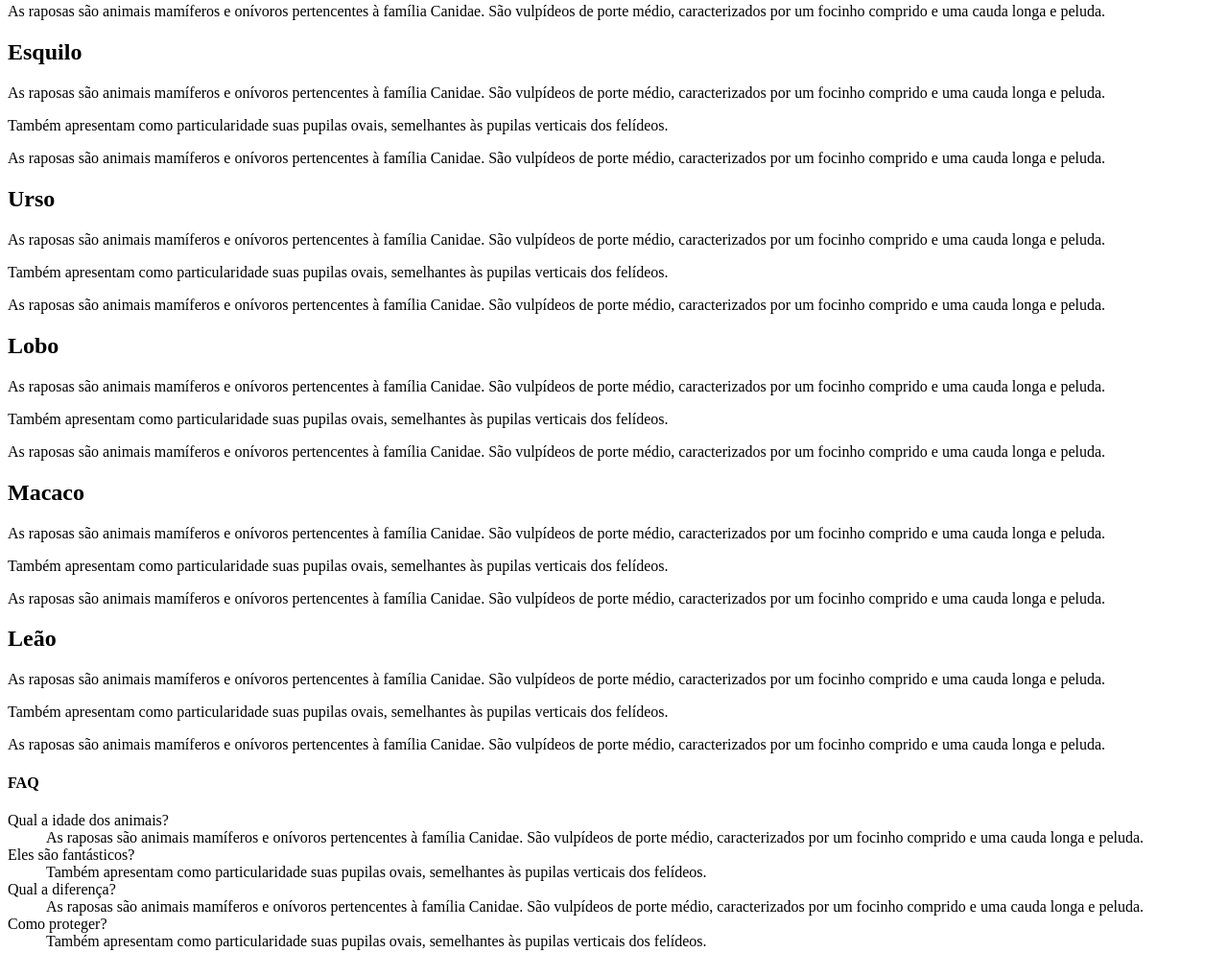
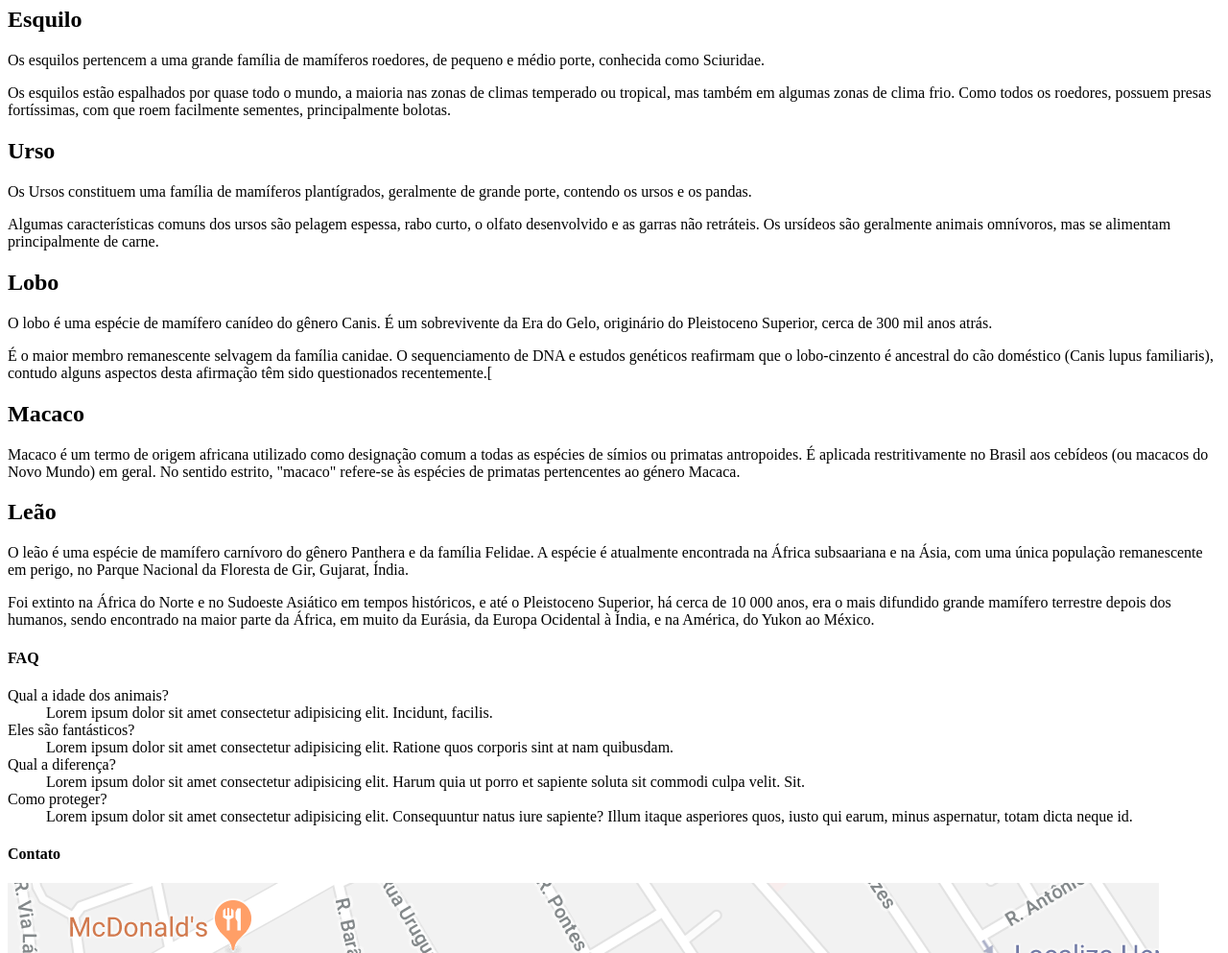
Before and after one commit to rafaelamiranda/animais-fantasticos, a plain HTML site: page index.html in a window 1280 px wide. Shown: the part 5103-6096 px from the top of the page at 96% size. Drawn offline with Linux system fonts and the light colour scheme.

Commit message:
atualização de textos

```diff
--- a/index.html
+++ b/index.html
@@ -44,49 +44,42 @@
 					<h2>Raposa</h2>
 					<p>As raposas são animais mamíferos e onívoros pertencentes à família Canidae. São vulpídeos de porte médio, caracterizados por um focinho comprido e uma cauda longa e peluda.</p>
 					<p>Também apresentam como particularidade suas pupilas ovais, semelhantes às pupilas verticais dos felídeos.</p>
-					<p>As raposas são animais mamíferos e onívoros pertencentes à família Canidae. São vulpídeos de porte médio, caracterizados por um focinho comprido e uma cauda longa e peluda.</p>
 				</section>
 				<section>
 					<h2>Esquilo</h2>
-					<p>As raposas são animais mamíferos e onívoros pertencentes à família Canidae. São vulpídeos de porte médio, caracterizados por um focinho comprido e uma cauda longa e peluda.</p>
-					<p>Também apresentam como particularidade suas pupilas ovais, semelhantes às pupilas verticais dos felídeos.</p>
-					<p>As raposas são animais mamíferos e onívoros pertencentes à família Canidae. São vulpídeos de porte médio, caracterizados por um focinho comprido e uma cauda longa e peluda.</p>
+					<p>Os esquilos pertencem a uma grande família de mamíferos roedores, de pequeno e médio porte, conhecida como Sciuridae.</p>
+					<p>Os esquilos estão espalhados por quase todo o mundo, a maioria nas zonas de climas temperado ou tropical, mas também em algumas zonas de clima frio. Como todos os roedores, possuem presas fortíssimas, com que roem facilmente sementes, principalmente bolotas. </p>
 				</section>
 				<section>
 					<h2>Urso</h2>
-					<p>As raposas são animais mamíferos e onívoros pertencentes à família Canidae. São vulpídeos de porte médio, caracterizados por um focinho comprido e uma cauda longa e peluda.</p>
-					<p>Também apresentam como particularidade suas pupilas ovais, semelhantes às pupilas verticais dos felídeos.</p>
-					<p>As raposas são animais mamíferos e onívoros pertencentes à família Canidae. São vulpídeos de porte médio, caracterizados por um focinho comprido e uma cauda longa e peluda.</p>
+					<p>Os Ursos constituem uma família de mamíferos plantígrados, geralmente de grande porte, contendo os ursos e os pandas. </p>
+					<p>Algumas características comuns dos ursos são pelagem espessa, rabo curto, o olfato desenvolvido e as garras não retráteis. Os ursídeos são geralmente animais omnívoros, mas se alimentam principalmente de carne.</p>
 				</section>
 				<section>
 					<h2>Lobo</h2>
-					<p>As raposas são animais mamíferos e onívoros pertencentes à família Canidae. São vulpídeos de porte médio, caracterizados por um focinho comprido e uma cauda longa e peluda.</p>
-					<p>Também apresentam como particularidade suas pupilas ovais, semelhantes às pupilas verticais dos felídeos.</p>
-					<p>As raposas são animais mamíferos e onívoros pertencentes à família Canidae. São vulpídeos de porte médio, caracterizados por um focinho comprido e uma cauda longa e peluda.</p>
+					<p>O lobo é uma espécie de mamífero canídeo do gênero Canis. É um sobrevivente da Era do Gelo, originário do Pleistoceno Superior, cerca de 300 mil anos atrás.</p>
+					<p>É o maior membro remanescente selvagem da família canidae. O sequenciamento de DNA e estudos genéticos reafirmam que o lobo-cinzento é ancestral do cão doméstico (Canis lupus familiaris), contudo alguns aspectos desta afirmação têm sido questionados recentemente.[</p>
 				</section>
 				<section>
 					<h2>Macaco</h2>
-					<p>As raposas são animais mamíferos e onívoros pertencentes à família Canidae. São vulpídeos de porte médio, caracterizados por um focinho comprido e uma cauda longa e peluda.</p>
-					<p>Também apresentam como particularidade suas pupilas ovais, semelhantes às pupilas verticais dos felídeos.</p>
-					<p>As raposas são animais mamíferos e onívoros pertencentes à família Canidae. São vulpídeos de porte médio, caracterizados por um focinho comprido e uma cauda longa e peluda.</p>
+					<p>Macaco é um termo de origem africana utilizado como designação comum a todas as espécies de símios ou primatas antropoides. É aplicada restritivamente no Brasil aos cebídeos (ou macacos do Novo Mundo) em geral. No sentido estrito, "macaco" refere-se às espécies de primatas pertencentes ao género Macaca.</p>
 				</section>
 				<section>
 					<h2>Leão</h2>
-					<p>As raposas são animais mamíferos e onívoros pertencentes à família Canidae. São vulpídeos de porte médio, caracterizados por um focinho comprido e uma cauda longa e peluda.</p>
-					<p>Também apresentam como particularidade suas pupilas ovais, semelhantes às pupilas verticais dos felídeos.</p>
-					<p>As raposas são animais mamíferos e onívoros pertencentes à família Canidae. São vulpídeos de porte médio, caracterizados por um focinho comprido e uma cauda longa e peluda.</p>
+					<p>O leão é uma espécie de mamífero carnívoro do gênero Panthera e da família Felidae. A espécie é atualmente encontrada na África subsaariana e na Ásia, com uma única população remanescente em perigo, no Parque Nacional da Floresta de Gir, Gujarat, Índia.</p>
+					<p>Foi extinto na África do Norte e no Sudoeste Asiático em tempos históricos, e até o Pleistoceno Superior, há cerca de 10 000 anos, era o mais difundido grande mamífero terrestre depois dos humanos, sendo encontrado na maior parte da África, em muito da Eurásia, da Europa Ocidental à Índia, e na América, do Yukon ao México.</p>
 				</section>
 				<section class="grid-section faq" id="faq">
 					<h1>FAQ</h1>
 					<dl>
 						<dt>Qual a idade dos animais?</dt>
-						<dd>As raposas são animais mamíferos e onívoros pertencentes à família Canidae. São vulpídeos de porte médio, caracterizados por um focinho comprido e uma cauda longa e peluda.</dd>
+						<dd>Lorem ipsum dolor sit amet consectetur adipisicing elit. Incidunt, facilis.</dd>
 						<dt>Eles são fantásticos?</dt>
-						<dd>Também apresentam como particularidade suas pupilas ovais, semelhantes às pupilas verticais dos felídeos.</dd>
+						<dd>Lorem ipsum dolor sit amet consectetur adipisicing elit. Ratione quos corporis sint at nam quibusdam.</dd>
 						<dt>Qual a diferença?</dt>
-						<dd>As raposas são animais mamíferos e onívoros pertencentes à família Canidae. São vulpídeos de porte médio, caracterizados por um focinho comprido e uma cauda longa e peluda.</dd>
+						<dd>Lorem ipsum dolor sit amet consectetur adipisicing elit. Harum quia ut porro et sapiente soluta sit commodi culpa velit. Sit.</dd>
 						<dt>Como proteger?</dt>
-						<dd>Também apresentam como particularidade suas pupilas ovais, semelhantes às pupilas verticais dos felídeos.</dd>
+						<dd>Lorem ipsum dolor sit amet consectetur adipisicing elit. Consequuntur natus iure sapiente? Illum itaque asperiores quos, iusto qui earum, minus aspernatur, totam dicta neque id.</dd>
 					</dl>
 				</section>
 				<section class="grid-section contato" id="contato">
```
